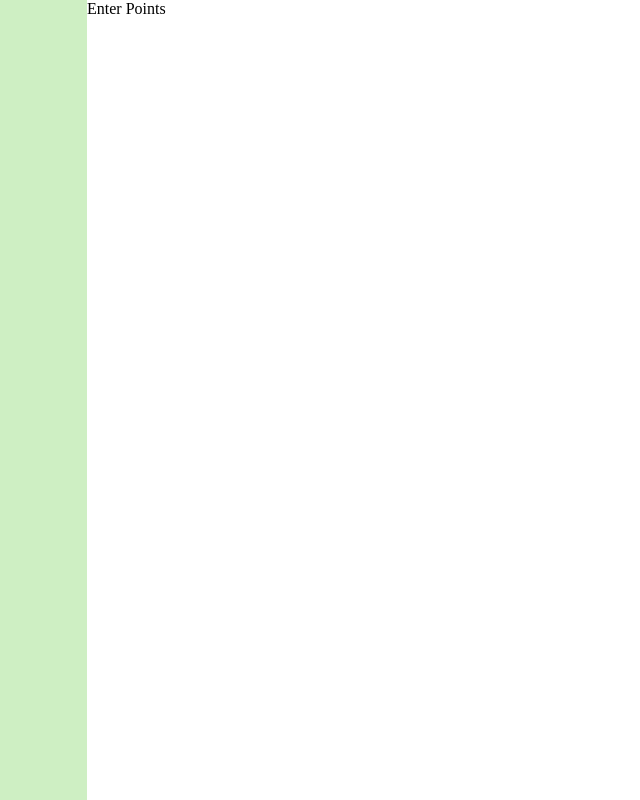
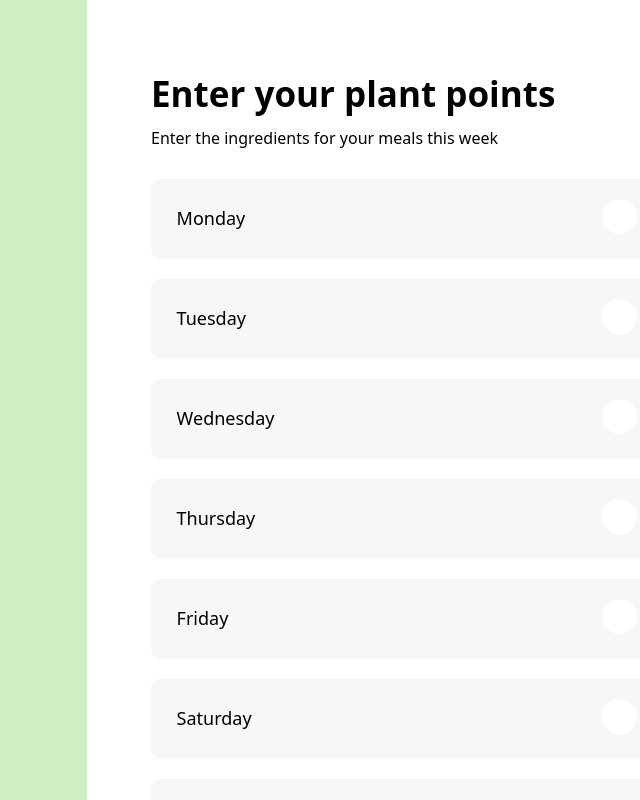
Before and after one commit to lucyscanlon/PlantPoints, a React (Vite) app: page / in a window 1280 px wide. Shown: the whole page, without its empty margins (553-1193 px from the left). Built offline with nearby package versions, Linux system fonts and the light colour scheme.

Commit message:
main interface created for enter plant points on main page

```diff
--- /dev/null
+++ b/src/components/ClearInterface.jsx
@@ -0,0 +1,11 @@
+import React from 'react'
+
+const ClearInterface = () => {
+  return (
+    <div className='clearinterface-container'>
+        <button>Clear Meal Plans</button>
+    </div>
+  )
+}
+
+export default ClearInterface
--- a/src/components/EnterPoints.jsx
+++ b/src/components/EnterPoints.jsx
@@ -1,9 +1,26 @@
 import React from 'react'
+import WeekDay from './WeekDay'
+import ClearInterface from './ClearInterface'
 
 const EnterPoints = () => {
   return (
     <div className='enterpoints-container'>
-        <p>Enter Points</p>
+        <div className='enterpoints-title-container'>
+            <h1>Enter your plant points</h1>
+        </div>
+        <div className='enterpoints-description-container'>
+            <p>Enter the ingredients for your meals this week</p>
+        </div>
+        <div className='enterpoints-weekdays-container'>
+            <WeekDay day="Monday"></WeekDay>
+            <WeekDay day="Tuesday"></WeekDay>
+            <WeekDay day="Wednesday"></WeekDay>
+            <WeekDay day="Thursday"></WeekDay>
+            <WeekDay day="Friday"></WeekDay>
+            <WeekDay day="Saturday"></WeekDay>
+            <WeekDay day="Sunday"></WeekDay>
+        </div>
+        <ClearInterface></ClearInterface>
 
     </div>
   )
--- /dev/null
+++ b/src/components/WeekDay.jsx
@@ -0,0 +1,20 @@
+import React from 'react'
+
+const WeekDay = ({day}) => {
+  return (
+    <div className='weekday-container'>
+        <div className='weekday-width-container'>
+            <div className='weekday-title-container'>
+                <h3>{day}</h3>
+            </div>
+            <div className='weekday-expand-container'>
+                <div className='weekday-expand-circle'>
+
+                </div>
+            </div>
+        </div>
+    </div>
+  )
+}
+
+export default WeekDay
--- a/src/index.css
+++ b/src/index.css
@@ -36,4 +36,107 @@ body {
   float: right;
   background-color: white;
   height: 100%;
+  overflow-y: scroll;
 }
+
+
+/* plant points main page */
+
+.enterpoints-title-container {
+  width: 80%;
+  margin: 0 auto;
+  text-align: left;
+  padding-top: 70px;
+}
+
+.enterpoints-title-container h1 {
+  font-family: system-ui, -apple-system, BlinkMacSystemFont, 'Segoe UI', Roboto, Oxygen, Ubuntu, Cantarell, 'Open Sans', 'Helvetica Neue', sans-serif;
+  font-size: 35px;
+}
+
+.enterpoints-description-container {
+  width: 80%;
+  margin: 0 auto;
+  text-align: left;
+  padding-top: 10px;
+}
+
+.enterpoints-description-container p {
+  font-family: system-ui, -apple-system, BlinkMacSystemFont, 'Segoe UI', Roboto, Oxygen, Ubuntu, Cantarell, 'Open Sans', 'Helvetica Neue', sans-serif;
+  font-weight: 300;
+  font-size: 15;
+}
+
+.enterpoints-weekdays-container {
+  width: 80%;
+  margin: 0 auto;
+  padding-top: 30px;
+  padding-bottom: 30px;
+}
+
+.weekday-container {
+  width: 100%;
+  background-color: #F7F7F7;
+  height: 80px;
+  border-radius: 10px;
+  margin-bottom: 20px;
+}
+
+.weekday-width-container {
+  width: 90%;
+  margin: 0 auto;
+}
+
+.weekday-title-container {
+  width: 80%;
+  float: left;
+  padding-top: 27px;
+}
+
+.weekday-expand-container {
+  width: 20%;
+  float: right;
+}
+
+.weekday-expand-circle {
+  width: 35px;
+  height: 35px;
+  background-color: white;
+  border-radius: 100px;
+  float: right;
+  margin-top: 20px;
+}
+
+.weekday-title-container h3 {
+  font-family: system-ui, -apple-system, BlinkMacSystemFont, 'Segoe UI', Roboto, Oxygen, Ubuntu, Cantarell, 'Open Sans', 'Helvetica Neue', sans-serif;
+  font-weight: 300;
+  font-size: 18px;
+}
+
+.clearinterface-container {
+  width: 70%;
+  margin: 0 auto;
+  text-align: center;
+  padding-bottom: 70px;
+}
+
+.clearinterface-container button {
+  padding-left: 20px;
+  padding-right: 20px;
+  padding-top: 10px;
+  padding-bottom: 10px;
+  border: solid 1px #F75C5C;
+  background-color: white;
+  font-family: system-ui, -apple-system, BlinkMacSystemFont, 'Segoe UI', Roboto, Oxygen, Ubuntu, Cantarell, 'Open Sans', 'Helvetica Neue', sans-serif;
+  font-size: 15px;
+  border-radius: 10px;
+  color: #F75C5C;
+  transition-duration: 0.3s;
+}
+
+.clearinterface-container button:hover {
+  color: black;
+  border: solid 1px black;
+  transition-duration: 0.3s;
+  cursor: pointer;
+}
```
